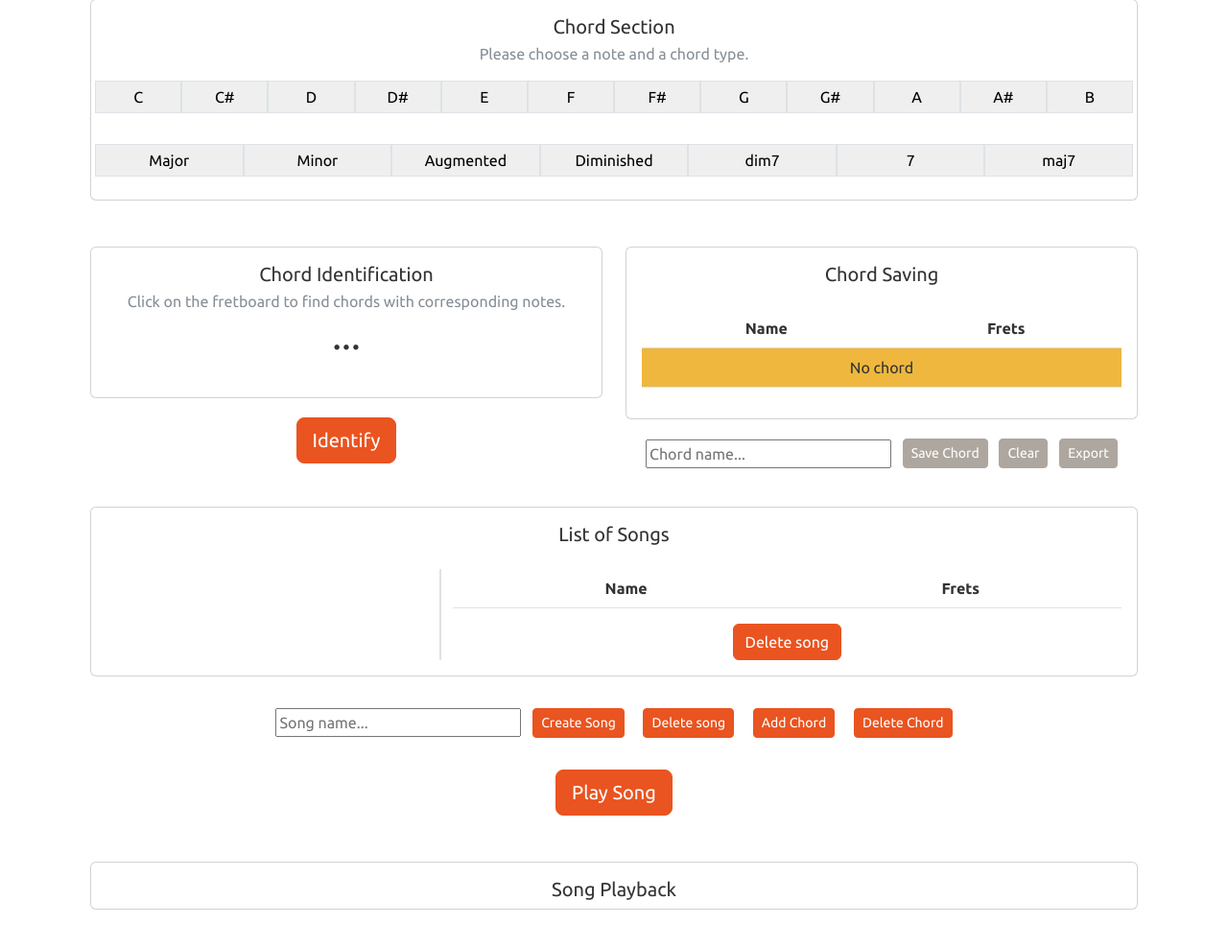
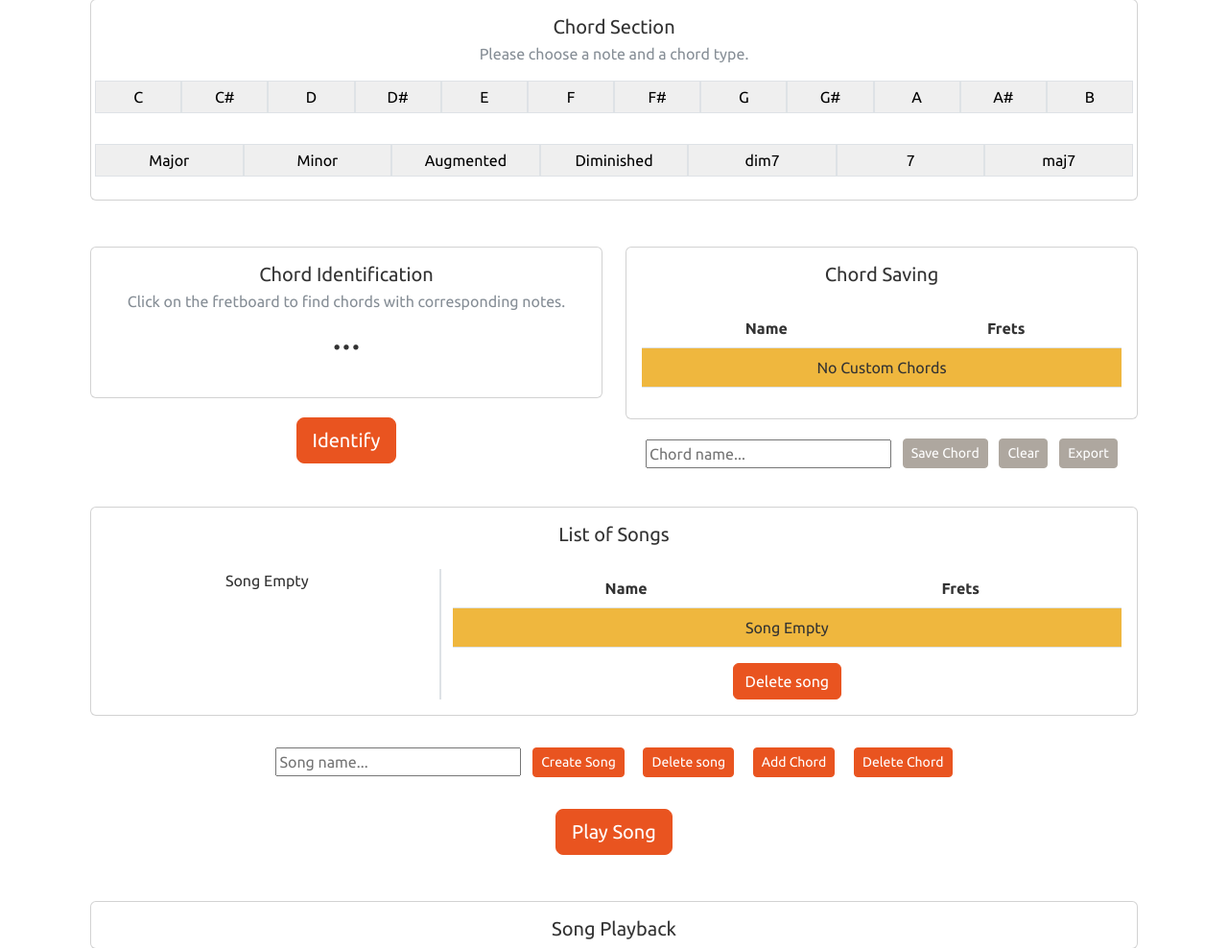
Before and after one commit to BaileyThorpTecht/L6SD_24T4_Capstone_MusicWebsite, a Django app: page / in a window 1280 px wide. Shown: the part 472-1460 px from the top of the page at 96% size. Run offline with Django 5.2, Linux system fonts and the light colour scheme; data that the repository does not hold is empty; some libraries are stand-ins or nearby versions.

Commit message:
songs and chord lists now show when theyre empty

```diff
--- a/musicwebsite/templates/musicwebsite/partial_chord_list.html
+++ b/musicwebsite/templates/musicwebsite/partial_chord_list.html
@@ -1,9 +1,8 @@
 <!-- Later, add an if statement to only show the chords if not logged in-->
 
 
-{% for chord in chords %}
+{% for chord in custom_chords %}
 
-  {% if chord.isCustom == True %}
   <!-- Later, add here to only show chords of currently logged in user-->
 
     <tr>
@@ -26,12 +25,9 @@
     </tr>
 
 
-  {% endif %}
 
 {% empty %}
 <tr>
-  <td colspan="4" class="text-center bg-warning">No chord</td>
+  <td colspan="4" class="text-center bg-warning">No Custom Chords</td>
 </tr>
-
-
 {% endfor %}
--- a/musicwebsite/templates/musicwebsite/partial_song_list.html
+++ b/musicwebsite/templates/musicwebsite/partial_song_list.html
@@ -5,8 +5,12 @@
         <button type="button"
             data-url="{% url 'song_load' %}"
             data-id = {{ song.id }}
-            class="btn btn-primary  ">{{ song.title }}</button>
+            class="btn btn-primary">{{ song.title }}</button>
 
+        {% empty %}
+        <tr>
+            <td colspan="4" class="text-center bg-warning">Song Empty</td>
+        </tr>
         {% endfor %}
     </div>
 
@@ -34,9 +38,13 @@
 
             <td><button type="button"
               class="btn btn-danger delete-chord-button js-delete-chord">REMOVE</button></td>
-          </tr>
-          {% endwith%}
-          {% endfor %}
+            </tr>
+            {% endwith%}
+            {% empty %}
+            <tr>
+            <td colspan="4" class="text-center bg-warning">Song Empty</td>
+            </tr>
+            {% endfor %}
       </tbody>
     </table>
 
--- a/musicwebsite/views.py
+++ b/musicwebsite/views.py
@@ -18,10 +18,12 @@ from .forms import ChordForm
 
 # The views.
 def index(request):
+    chords = Chord.objects.all()
 
     context = {
-        'chords' : Chord.objects.all(),
-        'songs' : Song.objects.all()
+        'chords' : chords,
+        'songs' : Song.objects.all(),
+        'custom_chords' : chords.filter(isCustom=True),
 
     }
     return render(request, 'musicwebsite/index.html', context)
@@ -63,7 +65,8 @@ def chord_create(request):
     #generates the chord list html including the newly created chord, to be sent back to the javascript
     chords = Chord.objects.all()
     data['html_chord_list'] = render_to_string('musicwebsite/partial_chord_list.html', {
-        'chords' : chords
+        'chords' : chords,
+        'custom_chords' : chords.filter(isCustom=True),
     })
 
 
@@ -82,7 +85,8 @@ def chord_delete(request, id):
     #copied code from create_chord view. This is to refresh the table
     chords = Chord.objects.all()
     data['html_chord_list'] = render_to_string('musicwebsite/partial_chord_list.html', {
-        'chords' : chords
+        'chords' : chords,
+        'custom_chords' : chords.filter(isCustom=True),
     })
 
 
```
